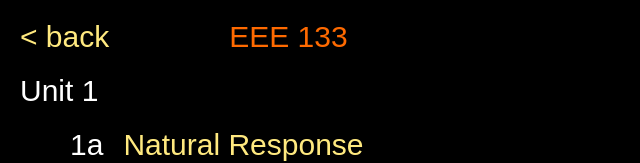
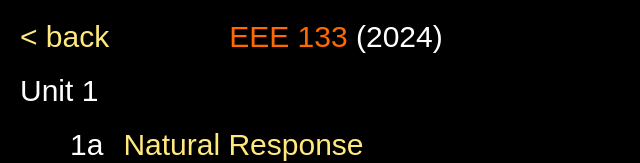
Before and after one commit to eeepen/eee133a, a plain HTML site: page index.html in a window 1280 px wide. Shown: the top 163 px of the page, without its empty margins (0-640 px from the left). Drawn offline with Linux system fonts and the light colour scheme; a web font is replaced by a local one.

Commit message:
added (2024)

```diff
--- a/index.html
+++ b/index.html
@@ -22,7 +22,7 @@
 
     <div class="top">
         <a href="/acads"> < back </a>
-        <span style="color: #FF6A00;"> EEE 133 </span>
+        <div> <span style="color: #FF6A00;"> EEE 133 </span> (2024) </div>
     </div>
 
     <div> Unit 1 </div>
```
